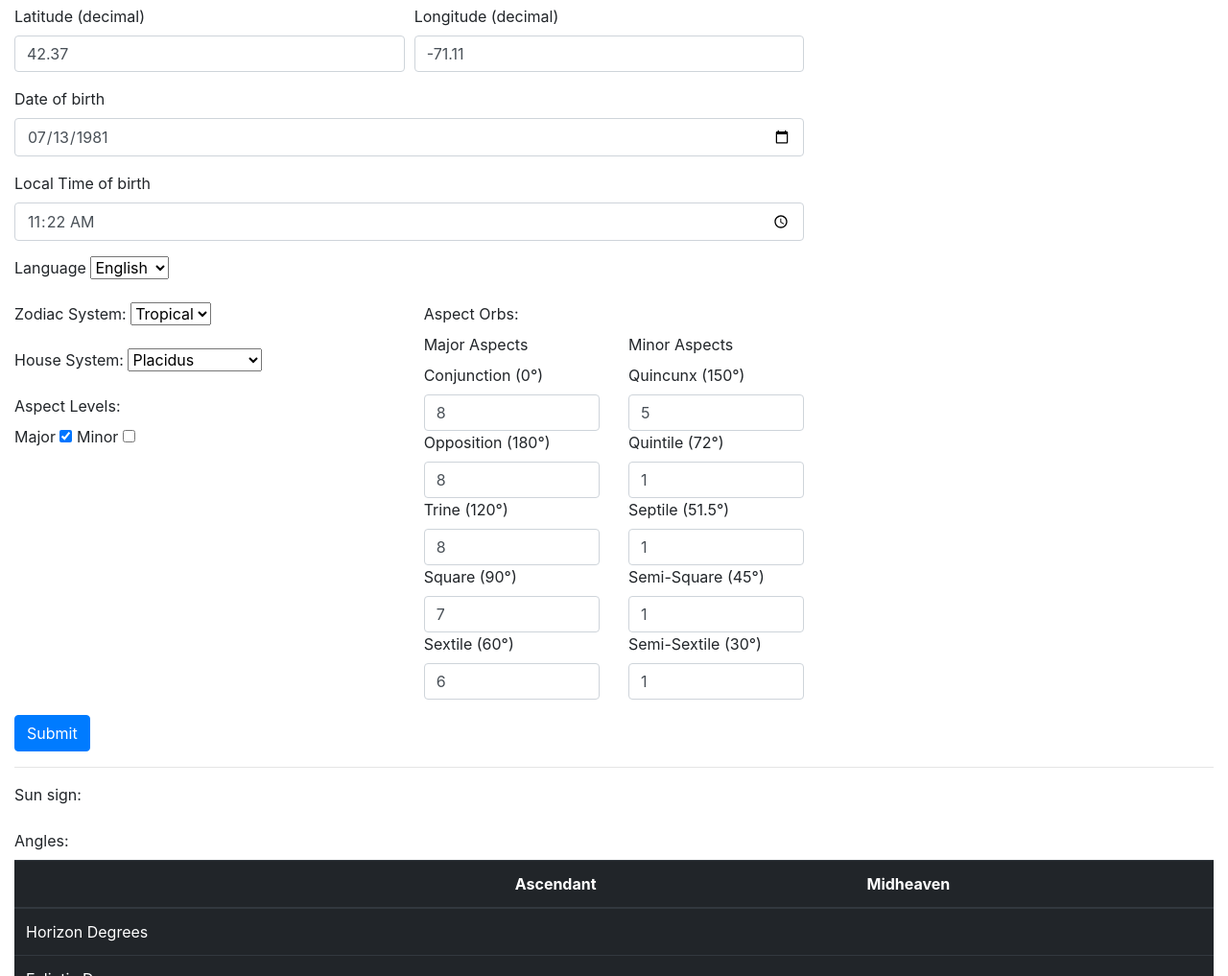
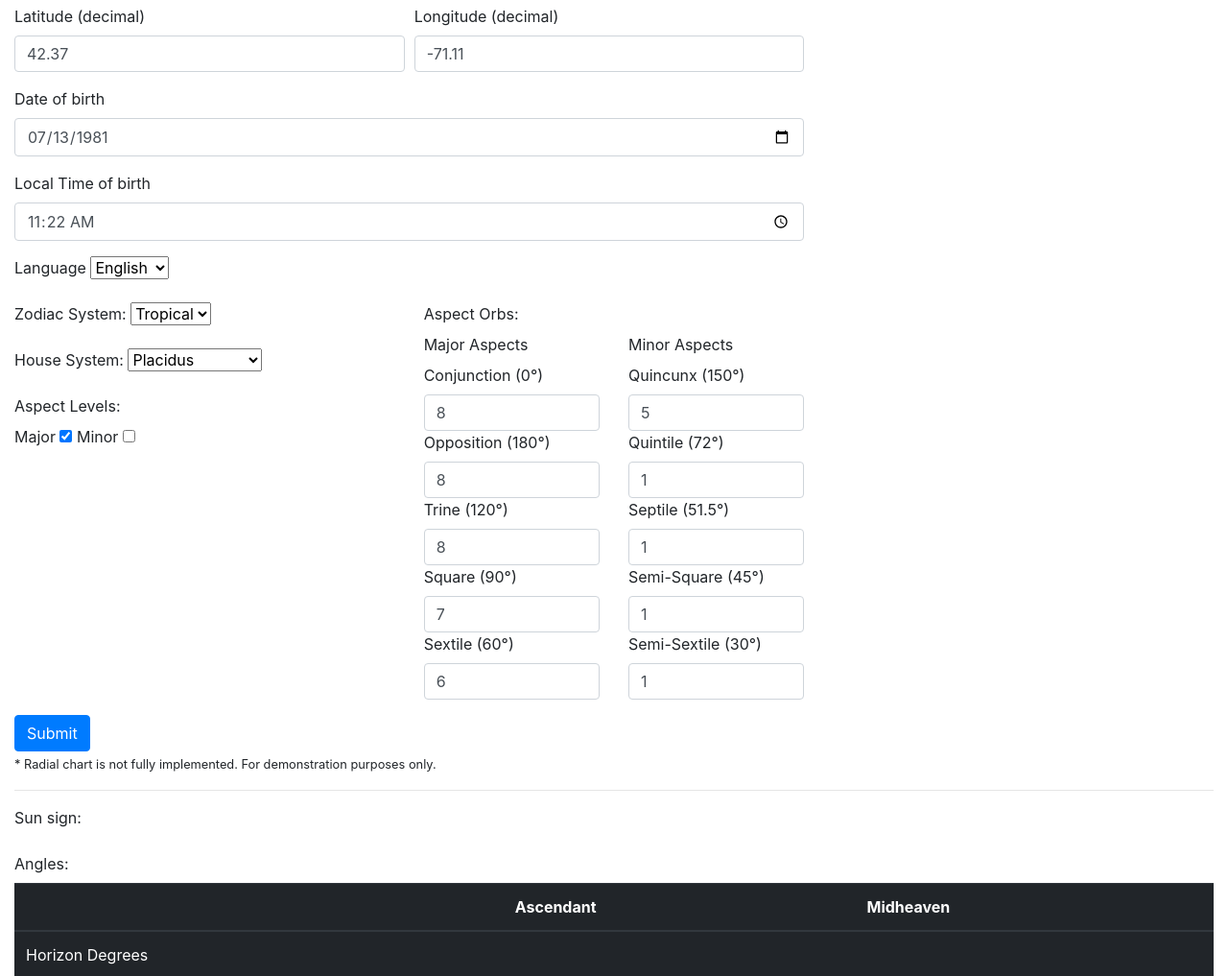
Before and after one commit to 0xStarcat/CircularNatalHoroscopeJS, a website built with webpack: page demo/demo.html in a window 1280 px wide. Shown: the part 83-1100 px from the top of the page at 96% size. Built offline with nearby package versions, Linux system fonts and the light colour scheme.

Commit message:
implement radial chart example into demo

```diff
--- a/demo/demo.html
+++ b/demo/demo.html
@@ -93,6 +93,7 @@
       <div id="chart">
 
       </div>
+      <small>* Radial chart is not fully implemented. For demonstration purposes only.</small>
       <hr />
       <div class="row">
         <div class="col-12">
```
